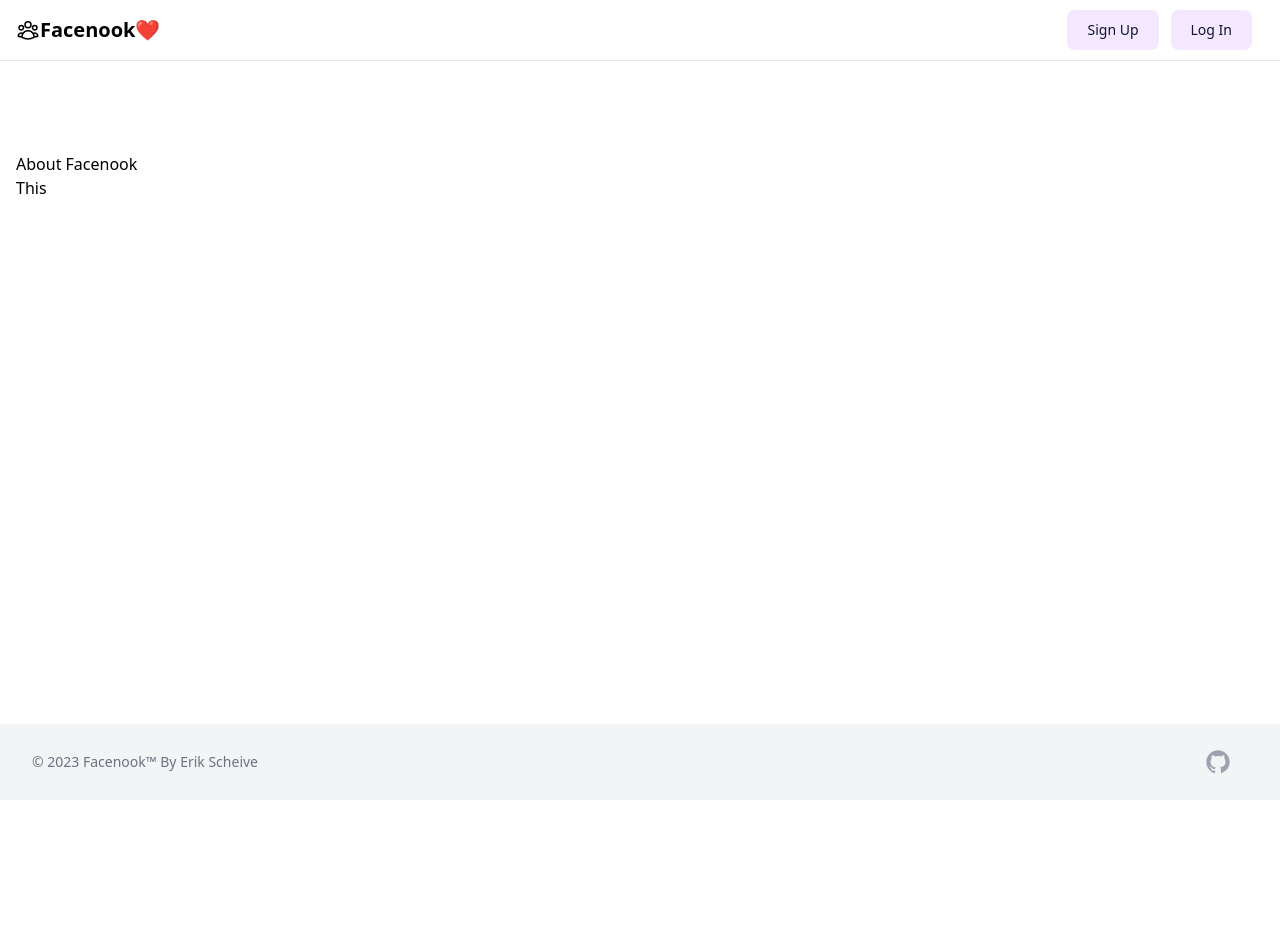
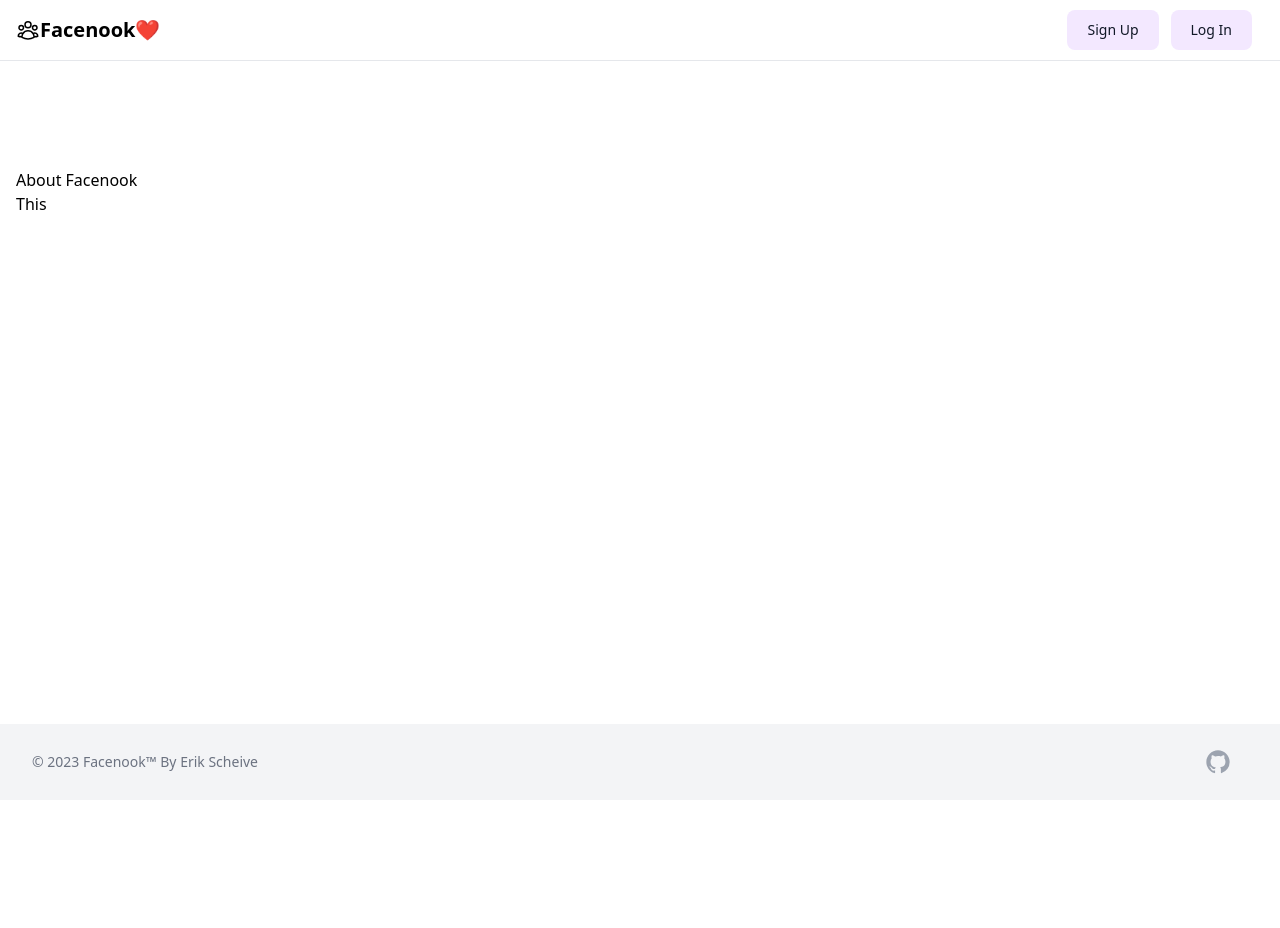
Before and after one commit to escheive/Facenook, a Django app: page /about/ in a window 1280 px wide. Before the commit the page ends 774 px from the top, so only its background shows below. Run offline with Django 4.2, Linux system fonts and the light colour scheme; some libraries are stand-ins or nearby versions.

Commit message:
added more margin to botton of nav

```diff
--- a/main_app/templates/base.html
+++ b/main_app/templates/base.html
@@ -13,7 +13,7 @@
         <title>Facenook</title>
     </head>
   <body class="mx-auto">
-    <header class="pb-14 mb-8">
+    <header class="pb-16 mb-8">
       <nav class="bg-white px-2 sm:px-4 py-2.5 dark:bg-gray-900 fixed w-full z-20 top-0 left-0 border-b border-gray-200 dark:border-gray-600">
         <div class="container flex flex-wrap items-center justify-between mx-auto">
 
@@ -60,7 +60,7 @@
 
     </header>
 
-    <div class="container px-4 pt-8 mt-16 h-screen">
+    <div class="container px-4 pt-10 mt-16 h-screen">
 
       {% block content %}{% endblock %}
 
```
